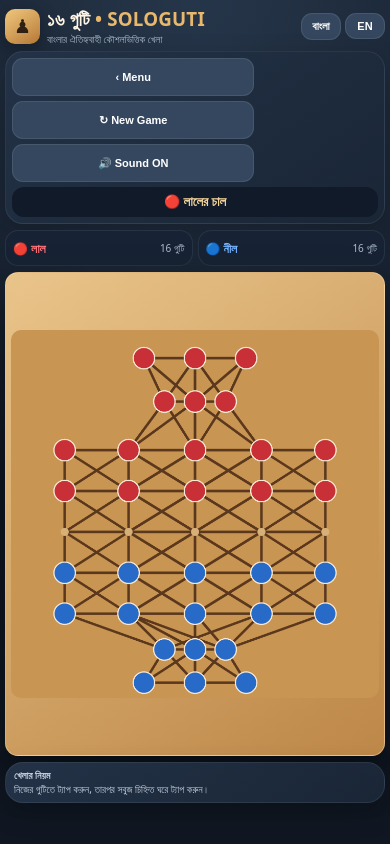
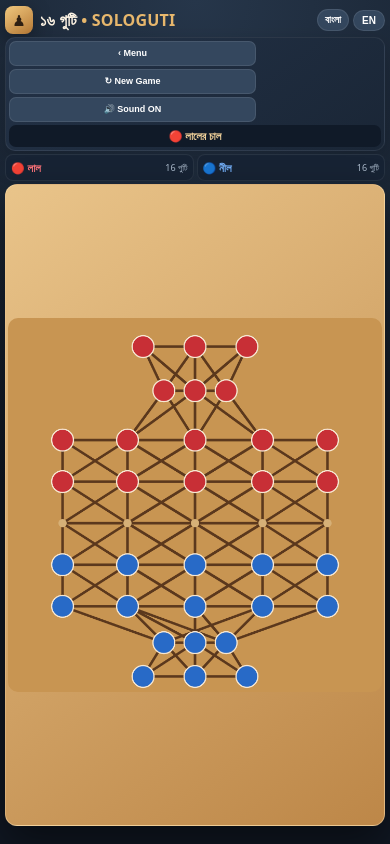
Before and after one commit to sajednsu-sketch/sologuti, a plain HTML site: page index.html in a window 390 px wide. Both pictures are taken after a click on the button "▶ Start Game". Drawn offline with Linux system fonts and the light colour scheme.

Commit message:
Maximise mobile board and minimise in-game controls

```diff
--- a/index.html
+++ b/index.html
@@ -108,6 +108,48 @@
     font-size:10px;
     line-height:1.35;
   }
+}
+
+
+/* Compact play controls and maximise the board on phones */
+@media(max-width:520px){
+  body:has(#gameScreen:not([hidden])) .top{margin-bottom:3px;gap:3px}
+  body:has(#gameScreen:not([hidden])) .top .mark{width:28px;height:28px;font-size:15px;border-radius:8px}
+  body:has(#gameScreen:not([hidden])) .top h1{font-size:16px}
+  body:has(#gameScreen:not([hidden])) .top .sub{display:none}
+  body:has(#gameScreen:not([hidden])) .top .lang button{min-width:32px;padding:4px 5px!important;font-size:10px!important}
+  #gameScreen{min-height:calc(100dvh - 55px);height:calc(100dvh - 55px)}
+  #gameScreen>.panel:first-child{padding:3px;margin:0 0 3px;border-radius:10px}
+  #gameScreen .game-controls{gap:3px}
+  #gameScreen .game-controls button{
+    min-height:25px;
+    height:25px;
+    padding:2px 2px;
+    font-size:9px;
+    line-height:1;
+    border-radius:7px;
+  }
+  #gameScreen .status{margin-top:3px;min-height:22px;height:22px;padding:2px;font-size:11px;line-height:18px;border-radius:7px}
+  #gameScreen .score{margin:0 0 3px;gap:3px}
+  #gameScreen .score .side{min-height:27px;padding:3px 5px;border-radius:8px}
+  #gameScreen .side strong{font-size:11px}
+  #gameScreen .side span{font-size:9px}
+  #gameScreen .board-shell{
+    flex:1 1 auto;
+    min-height:0;
+    padding:3px;
+    border-radius:12px;
+    display:flex;
+    align-items:center;
+    justify-content:center;
+  }
+  #gameScreen canvas{
+    width:calc(100vw - 16px);
+    height:calc(100vw - 16px);
+    max-width:none;
+    max-height:none;
+  }
+  #gameScreen>.help{display:none}
 }
 
 </style>
```
